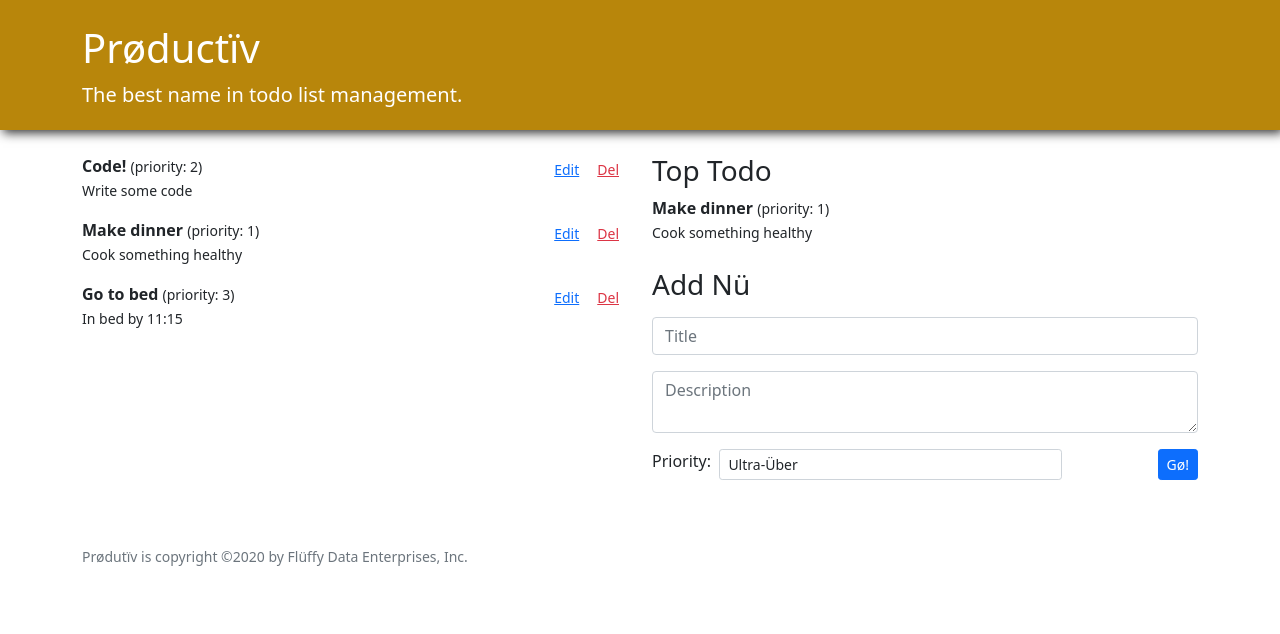
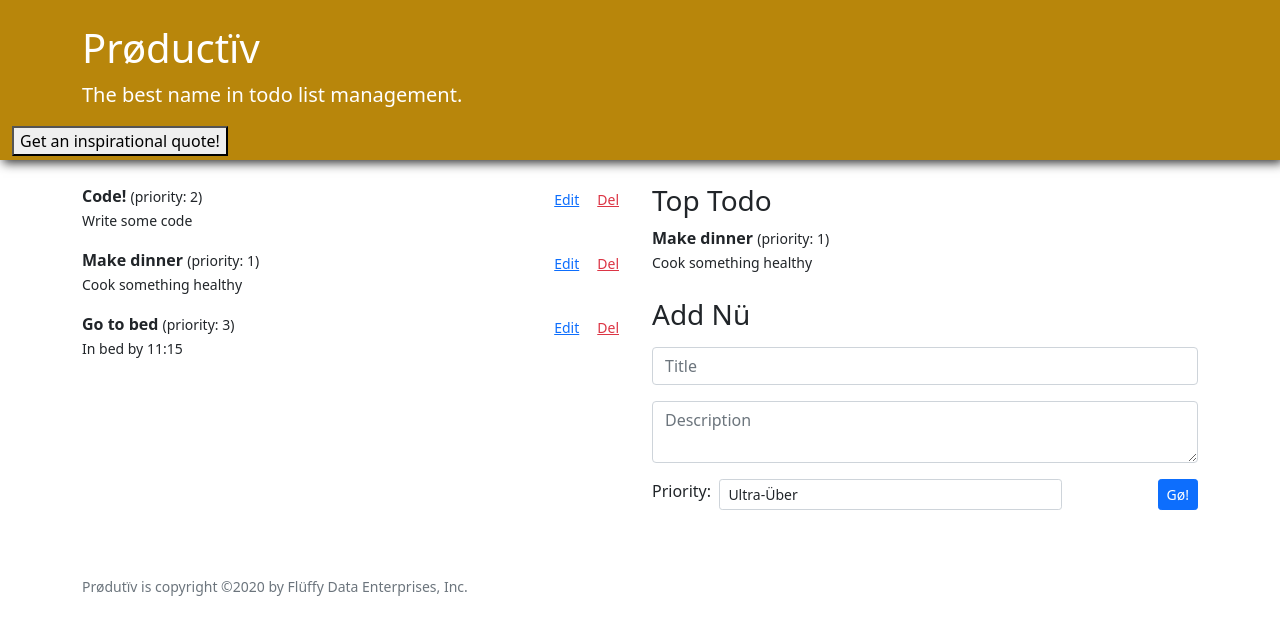
Before and after one commit to jhellst/react-productiv, a React (Create React App) app: page / in a window 1280 px wide. Shown: the top 634 px of the page. Built offline with nearby package versions, Linux system fonts and the light colour scheme; the HTML template or start-up script is replaced by a standard one.

Commit message:
Added additional tests for components and added inspirational quote

```diff
--- a/src/App.js
+++ b/src/App.js
@@ -1,6 +1,7 @@
 import React from "react";
 import TodoApp from "./TodoApp";
 import Footer from "./Footer";
+import InspirationalQuote from "./InspirationalQuote";
 import "bootstrap/dist/css/bootstrap.css";
 import "./App.css";
 
@@ -17,6 +18,7 @@ function App() {
             <h1>Prøductïv</h1>
             <p className="lead">The best name in todo list management.</p>
           </div>
+          <InspirationalQuote />
         </header>
 
         <section className="container mt-4">
--- /dev/null
+++ b/src/InspirationalQuote.js
@@ -0,0 +1,24 @@
+import React, { useState } from "react";
+import Quote from "./Quote";
+
+const QUOTE_API = "https://inspo-quotes-api.herokuapp.com/quotes/random";
+
+
+function InspirationalQuote() {
+  const [quote, setQuote] = useState("");
+
+  async function getNewQuote() {
+    const response = await fetch(QUOTE_API);
+    const curQuote = await response.json();
+    setQuote(q => curQuote);
+  }
+
+  return (
+    <div>
+      <Quote quote={quote} getNewQuote={getNewQuote}/>
+    </div>
+  )
+
+}
+
+export default InspirationalQuote;
--- /dev/null
+++ b/src/Quote.js
@@ -0,0 +1,15 @@
+import React, { useState } from "react";
+
+
+function Quote({ quote, getNewQuote }) {
+  const curQuote = `${quote?.quote?.text} - ${quote?.quote?.author}`;
+
+  return (
+    <div>
+      <div>{(quote!=="") && curQuote }</div>
+      <button onClick={getNewQuote}>{(quote!=="") ? "Get new quote!" : "Get an inspirational quote!"}</button>
+    </div>
+  );
+}
+
+export default Quote;
```
